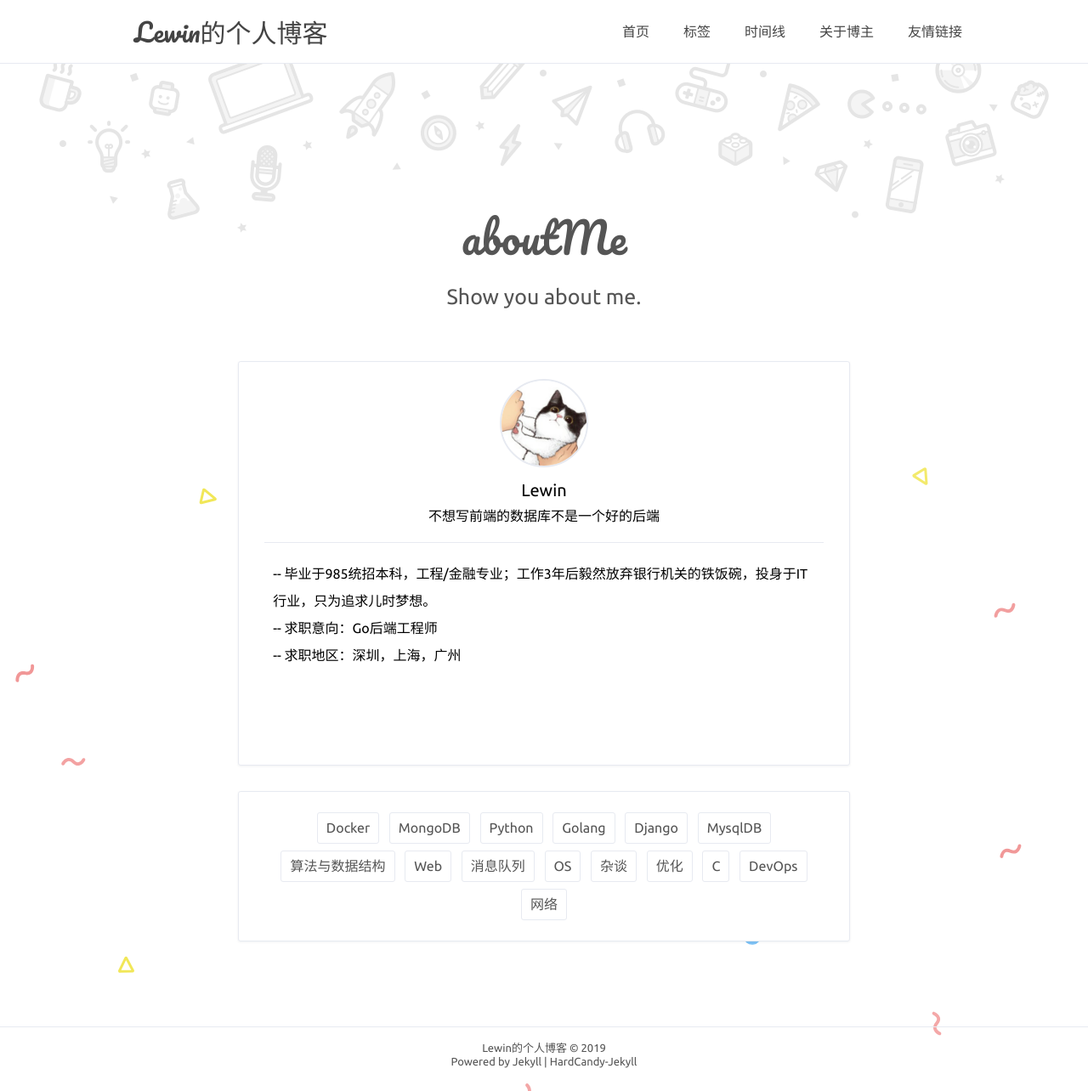
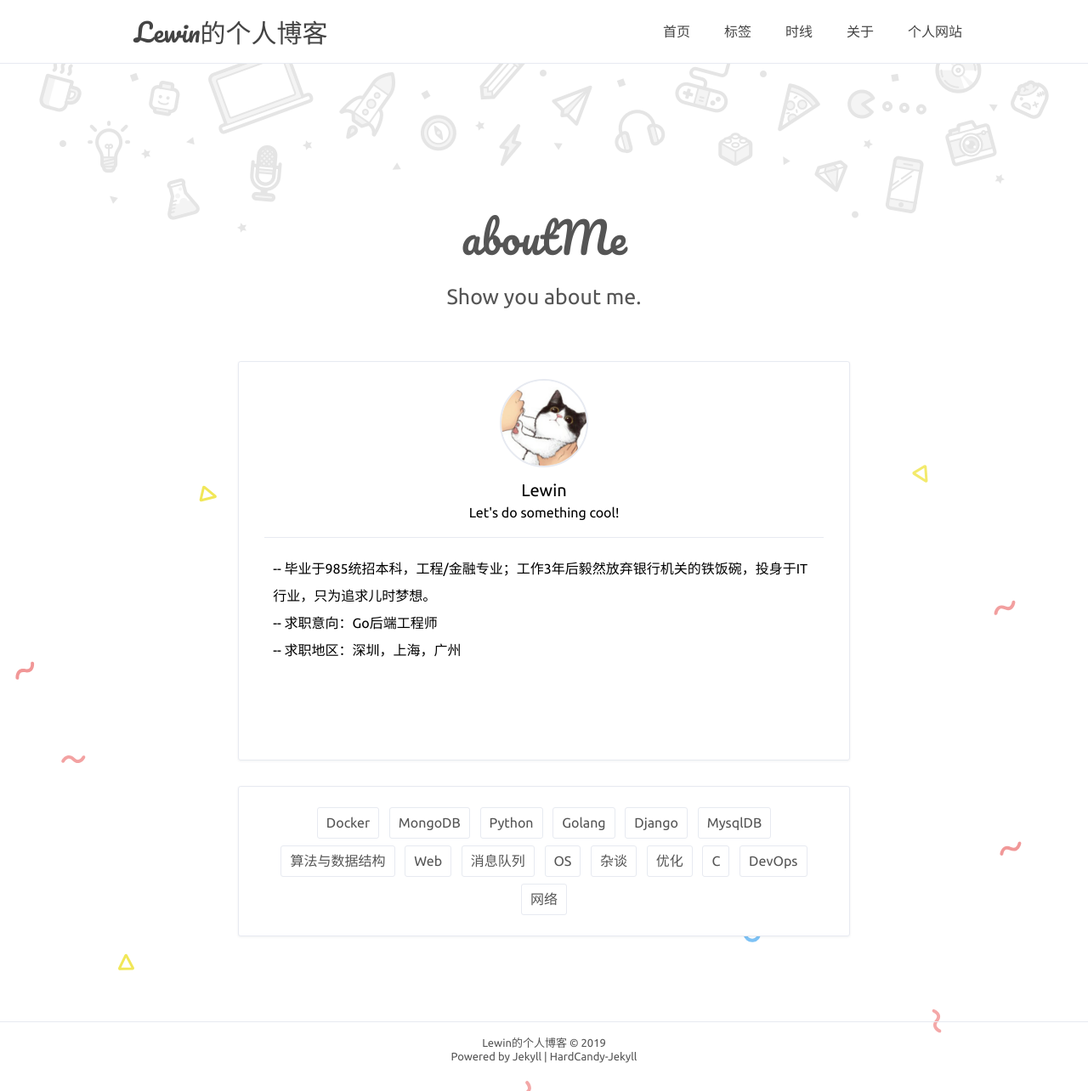
Before and after one commit to Saodd/Saodd.github.io.backup-Jun2020, a Jekyll site: the page built from about.html, in a window 1280 px wide. Shown: the whole page at 85% size. Built offline with Jekyll 4.4.1, drawn with Linux system fonts in a browser that asks for light colours; comment, search, counter and statistics services are not loaded.

Commit message:
Update some information

```diff
--- a/_config.yml
+++ b/_config.yml
@@ -8,16 +8,16 @@ url: 'https://saodd.github.io' # your host
 nav: # 最佳体验 六个标签 且最好每个标签不超过4中文字
   首页: '/'
   标签: '/tags.html'
-  时间线: '/timeline.html'
-  关于博主: '/about.html'
-  友情链接: '/friendLink.html'
+  时线: '/timeline.html'
+  关于: '/about.html'
+  个人网站: 'https://www.lewinblog.com/'
 
 # 博主
 author: true
 name: 'Lewin'
 NickName: 'Lewin'
 webtitle: 'Lewin的个人博客'
-bio: '不想写前端的数据库不是一个好的后端'
+bio: "Let's do something cool!"
 about: true
 aboutyou: '
  -- 毕业于985统招本科，工程/金融专业；工作3年后毅然放弃银行机关的铁饭碗，投身于IT行业，只为追求儿时梦想。<br>
@@ -88,7 +88,7 @@ social-share: true
 social-share-items: ['qq', 'wechat', 'weibo', 'twitter', 'facebook']
 
 # 百度统计 在baidu-url里填写自己相关的url代码
-baidu: true
+baidu: false
 baidu-url: '68fec820aca6e115d9a1740c0130b9aa'
 # 谷歌分析 在google-ID里填写自己在谷歌分析获得的追踪ID
 google: true
```
Also changed, not shown: _posts/2019-06-21-Docker数据卷Volume的备份迁移与恢复.MD (+1 -1 lines), README.md.
